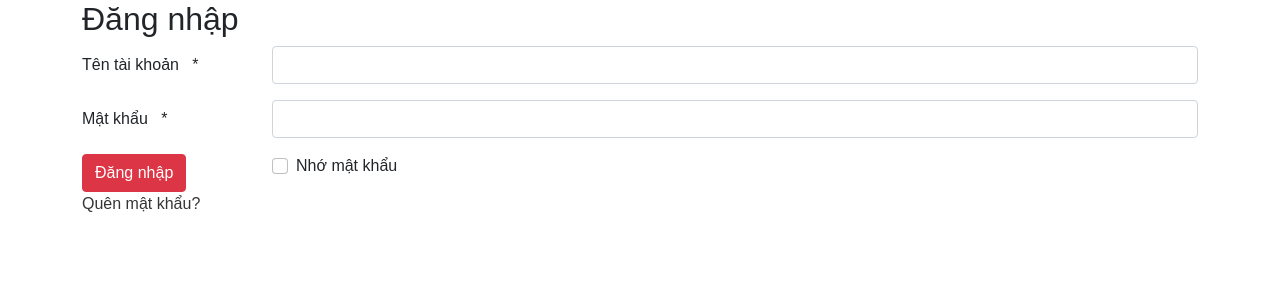
After one commit to phuc16/LT_Web, a PHP site: page /login.html in a window 1280 px wide. The commit adds this page. Shown: the top 300 px of the page. Run offline with PHP 8.4, Linux system fonts and the light colour scheme.

Commit message:
Login complete

```diff
--- /dev/null
+++ b/login.html
@@ -0,0 +1,61 @@
+<!DOCTYPE html>
+<html lang="en">
+<head>
+    <meta charset="UTF-8">
+    <meta http-equiv="X-UA-Compatible" content="IE=edge">
+    <meta name="viewport" content="width=device-width, initial-scale=1.0">
+    <title>Multilevel Company</title>
+    <link rel="stylesheet" href="style.css">
+    <link href="https://cdn.jsdelivr.net/npm/bootstrap@5.1.1/dist/css/bootstrap.min.css" rel="stylesheet">
+
+</head>
+<body>
+    <main id="main">
+        <div class="container">
+            <div class="row">
+                <div class="col-lg-12">
+                    <div class="account-inner">
+                        <h2 class="uppercase">Đăng nhập</h3>
+                        <form>
+                            <div class="row mb-3">
+                                <label for="username" class="col-lg-2 col-form-label">Tên tài khoản &nbsp;
+                                    <span class="required">*</span>
+                                </label>
+                                <div class="col-lg-10">
+                                    <input type="text" class="form-control" id="username">
+                                </div>
+                            </div>
+                            <div class="row mb-3">
+                                <label for="password" class="col-lg-2 col-form-label">Mật khẩu &nbsp;
+                                    <span class="required">*</span>
+                                </label>
+                                <div class="col-lg-10">
+                                    <input type="password" class="form-control" id="password">
+                                </div>
+                            </div>
+                            <div class="row mb-3">
+                                <div class="col-lg-10">
+                                    <div class="form-check">
+                                        <input class="form-check-input" type="checkbox" id="rememberMe">
+                                        <label class="form-check-label" for="rememberMe">Nhớ mật khẩu</label>
+                                    </div>
+                                </div>
+                                <div class="col-lg-2 order-lg-first">
+                                    <button type="button" class="btn btn-danger" onclick="logIn()">Đăng nhập</button>
+                                </div>
+
+                                <div class="forgot">
+                                    <a href="forgotPassword.html">Quên mật khẩu?</a>
+                                </div>
+                            </div>
+                        </form>
+                    </div>
+                </div>
+            </div>
+        </div>
+    </main>
+
+    <script src="https://cdn.jsdelivr.net/npm/bootstrap@5.1.1/dist/js/bootstrap.bundle.min.js"></script>
+    <script src="script.js"></script>
+</body>
+</html>
--- a/script.js
+++ b/script.js
@@ -7,3 +7,7 @@ function showMenu() {
 function hideMenu() {
     navLink.style.right = "-200px";
 }
+
+function logIn(){
+    alert("Tên đăng nhập hoặc mật khẩu không tồn tại!")
+}
--- a/style.css
+++ b/style.css
@@ -514,3 +514,14 @@
 {
     width: 33.333%;
 }
+
+
+.forgot a{
+    color: #334862;
+    text-decoration: none;
+    -ms-touch-action: manipulation;
+    touch-action: manipulation;
+    background-color: transparent;
+    box-sizing: border-box;
+    color: #353535;
+}
```
Also changed, not shown: forgotPassword.html (added, +37 -0 lines), intro.html (added, +54 -0 lines).
